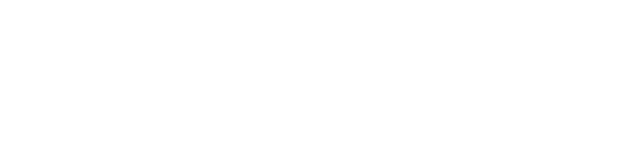
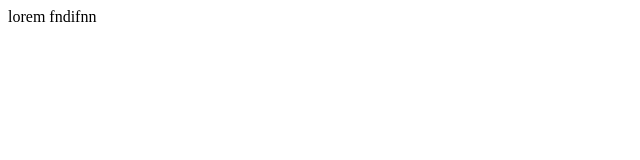
Before and after one commit to RodrigoWebDev/html-css, a plain HTML site: page index.html in a window 1280 px wide. Shown: the whole page, without its empty margins (0-640 px from the left). Drawn offline with Linux system fonts and the light colour scheme.

Commit message:
Update index.html

```diff
--- a/index.html
+++ b/index.html
@@ -7,6 +7,7 @@
     <title>Document</title>
 </head>
 <body>
-
+    lorem
+    fndifnn
 </body>
 </html>
```
